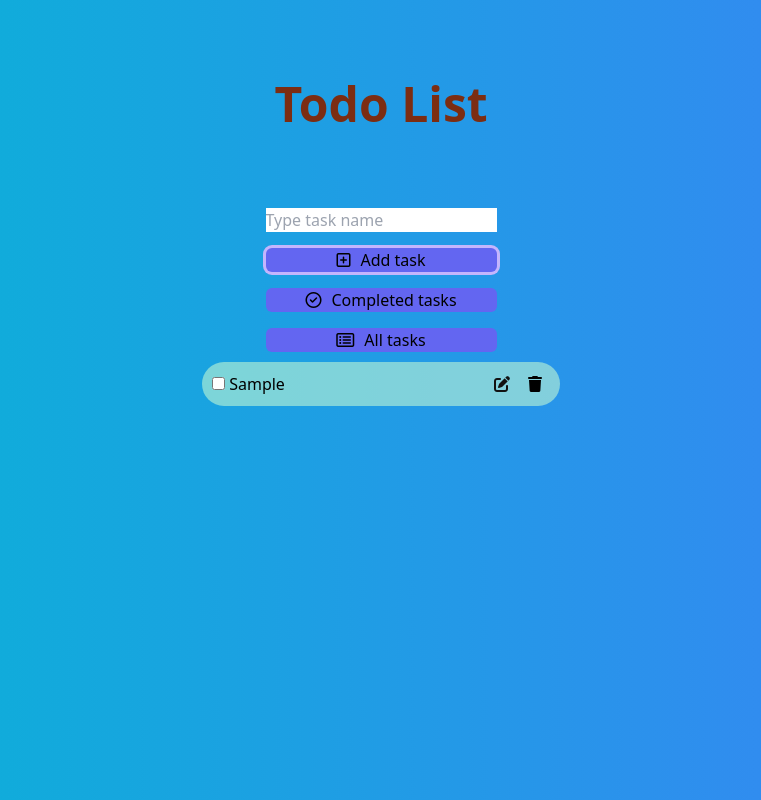
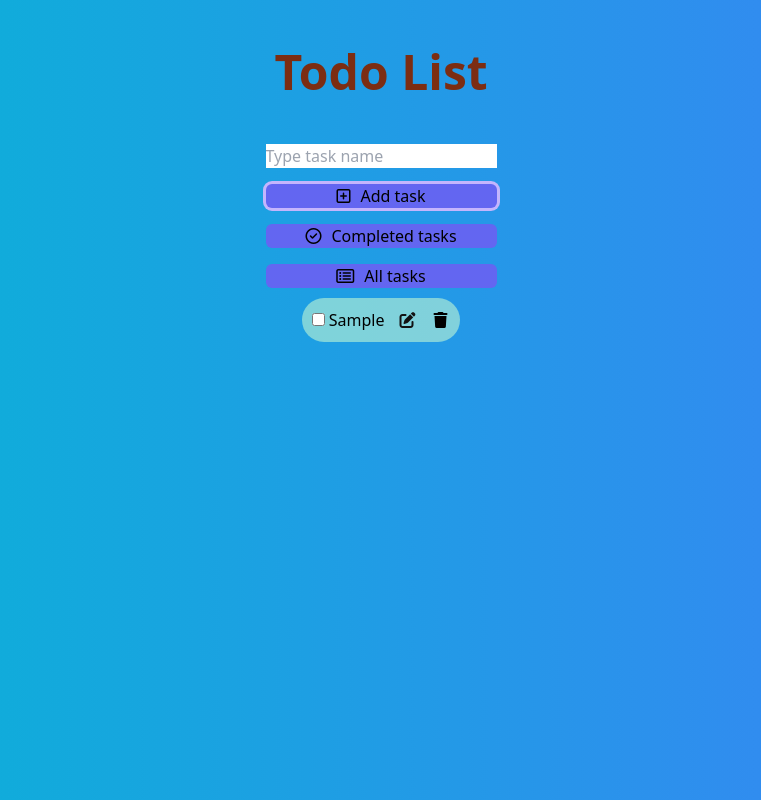
Before and after one commit to okharyton/todo, a website: page index.html in a window 1280 px wide. Both pictures are taken after typing "Sample" into the empty fields and a click on the button "Add task". Shown: the whole page, without its empty margins (259-1020 px from the left). Drawn offline with nearby package versions, Linux system fonts and the light colour scheme.

Commit message:
fix: change task html structure

```diff
--- a/index.html
+++ b/index.html
@@ -15,14 +15,14 @@
 </head>
 <body class="h-14 bg-gradient-to-r from-cyan-500 to-blue-500">
 <div class="container flex flex-col items-center">
-    <h1 class="title text-orange-900 font-bold text-5xl my-20">Todo List</h1>
+    <h1 class="title text-orange-900 font-bold text-5xl my-12">Todo List</h1>
     <div class="input flex  flex-col gap-4 mb-2.5">
         <input class="task-input" type="text" name="task-input" placeholder="Type task name">
         <button class="add-task rounded-md bg-indigo-500 hover:bg-violet-600 active:bg-violet-700 focus:outline-none focus:ring focus:ring-violet-300">Add task</button>
         <button class="show-completed-tasks rounded-md bg-indigo-500 hover:bg-violet-600 active:bg-violet-700 focus:outline-none focus:ring focus:ring-violet-300" >Completed tasks</button>
         <button class="show-all-tasks rounded-md bg-indigo-500 hover:bg-violet-600 active:bg-violet-700 focus:outline-none focus:ring focus:ring-violet-300">All tasks</button>
     </div>
-    <ul class="todo-list"></ul>
+    <div class="todo-list"></div>
 </div>
 </body>
 </html>
--- a/main.css
+++ b/main.css
@@ -37,15 +37,14 @@
     border-radius: 80px;
     padding: 10px;
     background: rgba(197, 250, 213, 0.58);
-    min-width: 358px;
 }
 .task:hover {
     background: #C5FAD5;
 }
-.task-input__container {
+.task__container {
     display: flex;
+    gap: 15px;
     justify-content: space-between;
-    padding-right: 5px;
 }
 .buttons {
     display: flex;
--- a/script.js
+++ b/script.js
@@ -13,14 +13,14 @@ let addTask = function (e) {
         alert('Enter Task Name');
     } else {
         todoDiv.insertAdjacentHTML(`beforeend`, `
-    <li class="task">
-        <div class="task-input__container">
-            <div class="task-line">
+    <div class="task">
+        <ul class="task__container">
+            <li class="task__line">
                 <input type="checkbox" id="checkbox" name="task-name">
                 <label class="task-label" for="task-name">
                     ${taskInput.value}
                 </label>
-            </div>
+            </li>
             <div class="buttons">
                 <button class="edit">
                     <i class="fas fa-edit" style="color: #121212;"></i>
@@ -29,8 +29,8 @@ let addTask = function (e) {
                     <i class="fa fa-trash" aria-hidden="true"></i>
                 </button>
             </div>
-        </div>
-    </li>
+        </ul>
+    </div>
 `);
         let editButtons = document.querySelectorAll('.edit');
         editButtons.forEach(function (editButton) {
```
